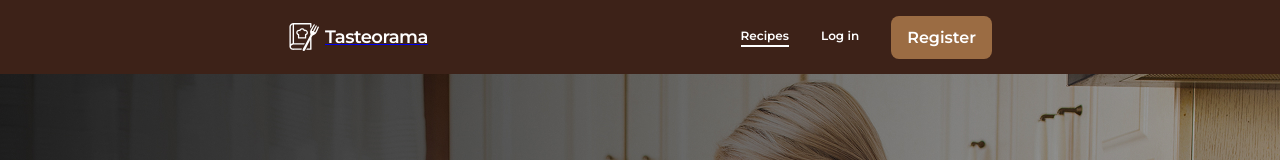
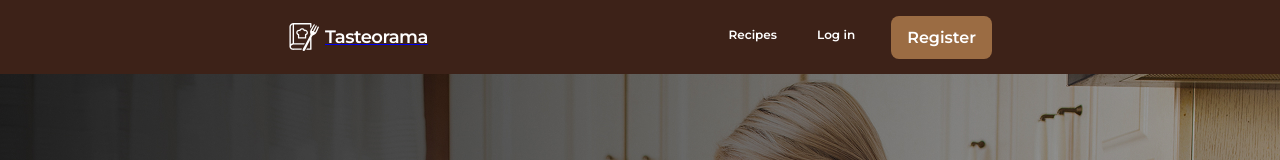
Before and after one commit to maksymrozvodovskyi/Tasteorama, a React (Vite) app: page / in a window 1280 px wide. Shown: the top 160 px of the page. Built offline with nearby package versions, Linux system fonts and the light colour scheme.

Commit message:
fix-styles
fix styles

```diff
--- a/src/components/Header/BurgerMenu/BurgerMenu.module.css
+++ b/src/components/Header/BurgerMenu/BurgerMenu.module.css
@@ -10,6 +10,7 @@
     position: relative;
     width: 32px;
     height: 32px;
+    cursor: pointer;
 }
 
 .burgerIcon {
@@ -21,22 +22,23 @@
 
 .closeBtn {
     background-color: transparent;
-    border: 1.3px solid #fff;
-    border-radius: 50%;
+    border: none;
     display: flex;
     align-items: center;
     justify-content: center;
-    width: 22px;
-    height: 22px;
+    width: 32px;
+    height: 32px;
+    cursor: pointer;
 }
 
 .closeIcon {
-    width: 19px;
-    height: 19px;
+    width: 32px;
+    height: 32px;
     stroke: #fff;
     stroke-width: 1.3;
     stroke-linecap: round;
     fill: none;
+    border: none;
 }
 
 .desktopNav {
--- a/src/components/Header/ConfirmLogoutModal/ConfirmLogoutModal.jsx
+++ b/src/components/Header/ConfirmLogoutModal/ConfirmLogoutModal.jsx
@@ -3,6 +3,7 @@ import { useEffect } from "react";
 import css from "./ConfirmLogoutModal.module.css";
 
 export default function ConfirmLogoutModal({ onClose, onConfirm }) {
+
   useEffect(() => {
     const handleEsc = (e) => e.key === "Escape" && onClose();
     window.addEventListener("keydown", handleEsc);
@@ -12,6 +13,7 @@ export default function ConfirmLogoutModal({ onClose, onConfirm }) {
   const handleOverlayClick = (e) => {
     if (e.target === e.currentTarget) onClose();
   };
+
 
   return createPortal(
     <div className={css.overlay} onClick={handleOverlayClick}>
--- a/src/components/Header/ConfirmLogoutModal/ConfirmLogoutModal.module.css
+++ b/src/components/Header/ConfirmLogoutModal/ConfirmLogoutModal.module.css
@@ -47,8 +47,8 @@
 }
 
 .closeIcon {
-    width: 16px;
-    height: 15px;
+    width: 24px;
+    height: 24px;
     stroke: #000;
     stroke-width: 2;
     fill: none;
@@ -94,18 +94,21 @@
     cursor: pointer;
 }
 
+.cancelBtn:hover {
+    background-color: lightgrey;
+}
+.cancelBtn:focus {
+    box-shadow: 0 0 0 6px rgba(78, 70, 180, 0.12), 0 0 0 2px #fff;
+}
+
 .logoutBtn:hover {
     background-color: #a10f0f;
 }
 
 .logoutBtn:focus {
-    background-color: #c80000;
     box-shadow: 0 0 0 6px rgba(78, 70, 180, 0.12), 0 0 0 2px #fff;
 }
 
-.logoutBtn:hover {
-    background-color: #c80000;
-}
 
 @media screen and (min-width: 768px) {
     .modal {
--- a/src/components/Header/Navigation/Navigation.module.css
+++ b/src/components/Header/Navigation/Navigation.module.css
@@ -8,15 +8,15 @@
 }
 
 .link {
-    position: relative;
-    padding-bottom: 4px;
-    text-decoration: none;
-    color: white;
-    transition: all 200ms ease-in-out;
+    color: #fff;
+    height: 24px;
 }
 
-.link:hover {
-    color: #e3caa5;
+.link {
+    position: relative;
+    text-decoration: none;
+    color: inherit;
+    padding: 2px 4px;
 }
 
 .link::after {
@@ -24,13 +24,15 @@
     position: absolute;
     left: 0;
     bottom: 0;
-    width: 0%;
+    width: 0;
     height: 2px;
-    background-color: white;
+    background: currentColor;
     transition: width 0.3s ease;
 }
 
-.link.active::after {
+.link:hover::after,
+.link:focus::after,
+.link:focus-visible::after {
     width: 100%;
 }
 
--- a/src/components/Header/UserInfo/UserInfo.module.css
+++ b/src/components/Header/UserInfo/UserInfo.module.css
@@ -31,13 +31,13 @@
     border: none;
     padding: 0;
     width: 24px;
-    height: 28px;
+    height: 24px;
     cursor: pointer;
 }
 
 .logoutIcon {
-    width: 17px;
-    height: 17px;
+    width: 24px;
+    height: 24px;
     stroke: white;
     transition: stroke 0.3s;
     fill: none;
```
Also changed, not shown: 1 other file (tests, documents, lock files or other folders).
